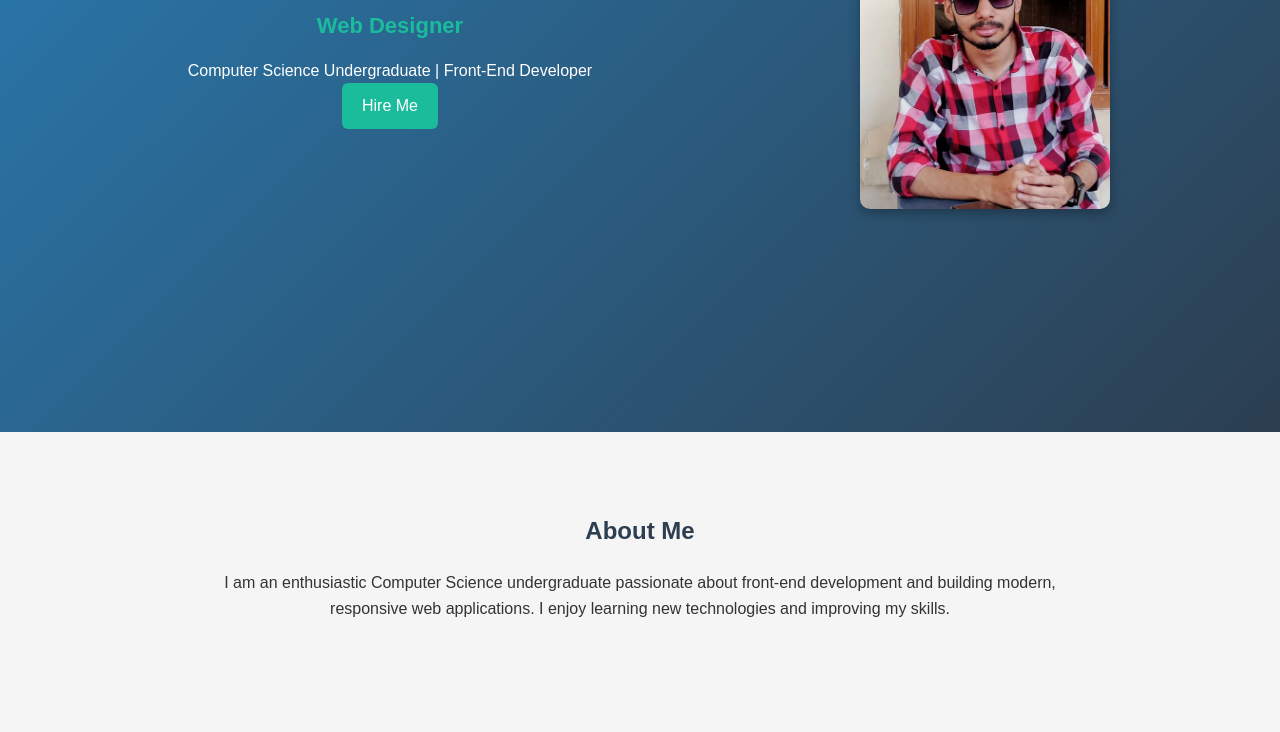
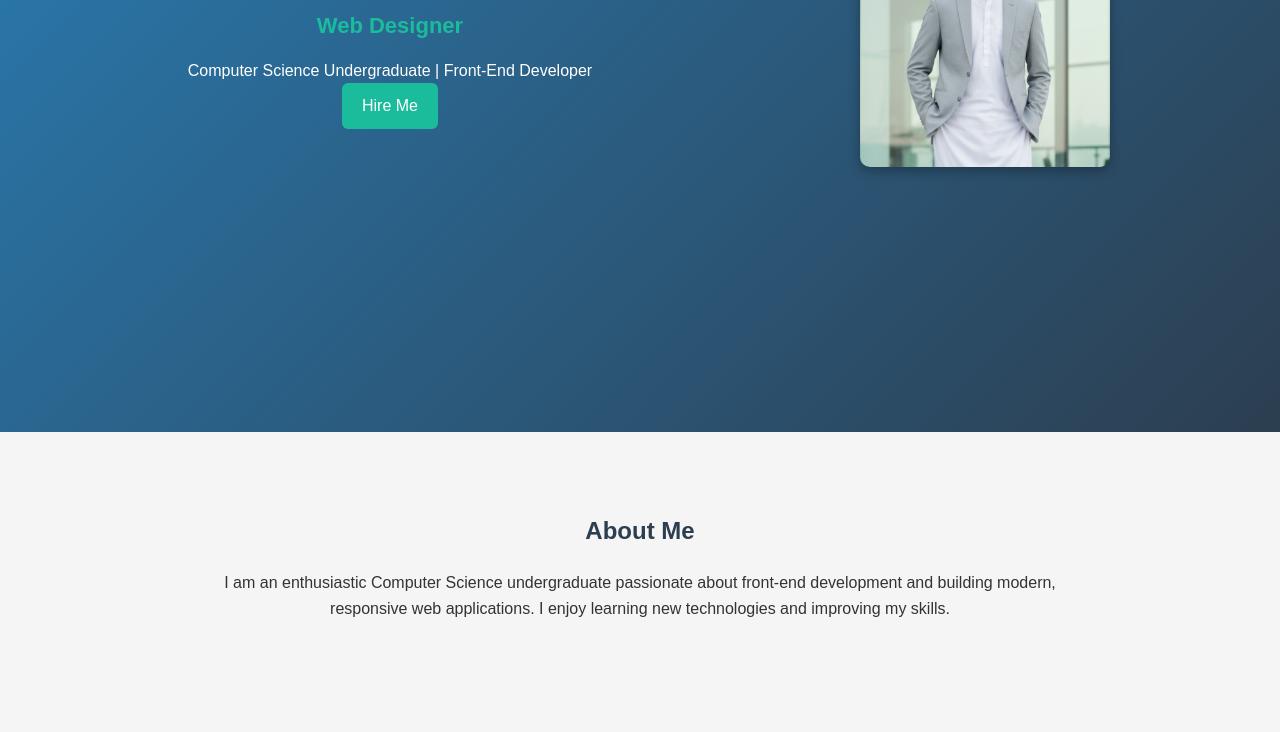
Before and after one commit to sharjeelahmed21/My-PortFolio, a plain HTML site: page index.html in a window 1280 px wide. Shown: the part 368-1100 px from the top of the page. Drawn offline with nearby package versions, Linux system fonts and the light colour scheme.

Commit message:
Update index.html

```diff
--- a/index.html
+++ b/index.html
@@ -31,7 +31,7 @@
       <p>Computer Science Undergraduate | Front-End Developer</p>
       <a href="#contact" class="btn">Hire Me</a>
     </div>
-     <img src="s16.jpg" alt="Sharjeel Ahmed" width="250" style="border-radius: 10px; box-shadow: 0 4px 12px rgba(0,0,0,0.3); margin-top: 20px;margin-left: 250px;">
+     <img src="sharjeel.jpg" alt="Sharjeel Ahmed" width="250" style="border-radius: 10px; box-shadow: 0 4px 12px rgba(0,0,0,0.3); margin-top: 20px;margin-left: 250px;">
   </section>
 
   <!-- About Section -->
```
